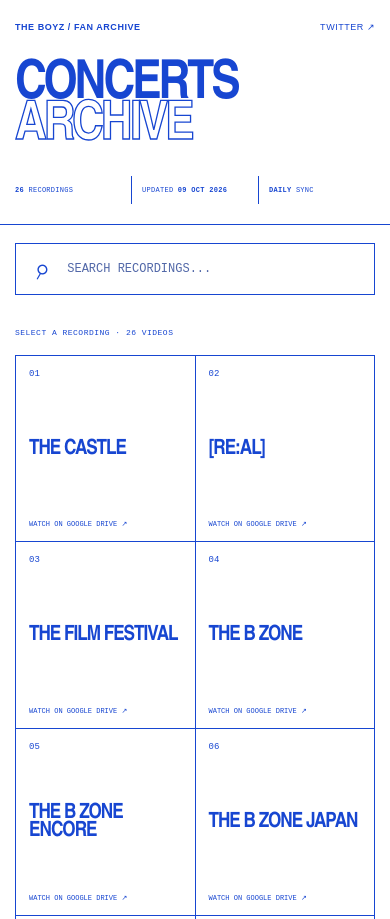
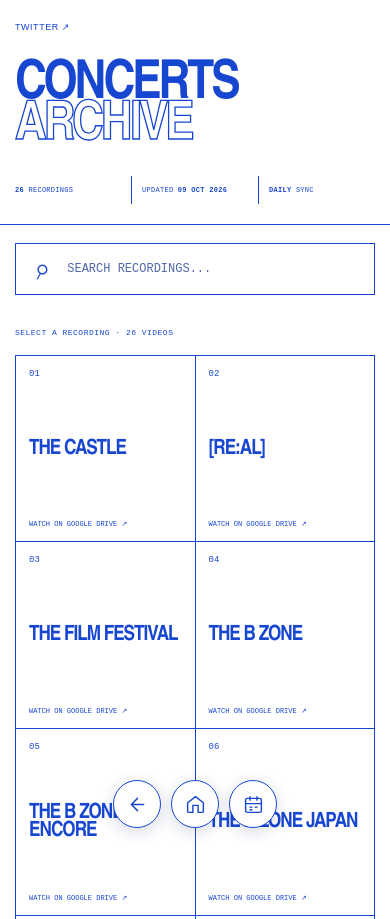
Before and after one commit to tbzarchive1206/concerts, a website: page index.html in a window 390 px wide. Shown: the top 919 px of the page. Drawn offline with Linux system fonts and the light colour scheme.

Commit message:
Add files via upload

```diff
--- a/index.html
+++ b/index.html
@@ -9,6 +9,8 @@
   <link rel="icon" type="image/png" href="./icon.png?v=2">
   <link rel="apple-touch-icon" href="./icon.png?v=2">
   <link rel="stylesheet" href="styles.css">
+  <link rel="stylesheet" href="./tbz-mobile-nav.css?v=1">
+  <script defer src="./tbz-mobile-nav.js?v=1"></script>
 </head>
 <body>
   <main id="top">
--- /dev/null
+++ b/tbz-mobile-nav.css
@@ -0,0 +1,36 @@
+/* Shared mobile navigation. Keep the same version in every archive. */
+#tbz-mobile-nav { display: none; }
+@media (max-width: 800px) {
+  html { scroll-padding-bottom: calc(100px + env(safe-area-inset-bottom, 0px)); }
+  /* A separate flow element preserves each archive's existing footer padding. */
+  #tbz-mobile-nav-space { display: block; clear: both; flex: 0 0 auto; height: calc(100px + env(safe-area-inset-bottom, 0px)); }
+  #tbz-mobile-nav {
+    position: fixed; inset: auto auto calc(16px + env(safe-area-inset-bottom, 0px)) 50%;
+    transform: translateX(-50%); z-index: 40; display: flex; gap: 10px;
+    width: max-content; padding: 0; margin: 0; border: 0; background: transparent;
+    color: #1746d1; isolation: isolate;
+  }
+  #tbz-mobile-nav > a, #tbz-mobile-nav > button {
+    box-sizing: border-box; display: grid; place-items: center; flex: 0 0 48px;
+    width: 48px; height: 48px; min-width: 48px; min-height: 48px; max-width: 48px;
+    padding: 0; margin: 0; border: 1px solid #1746d1; border-radius: 50%;
+    background: #fff; color: #1746d1; text-decoration: none;
+    box-shadow: 0 4px 16px rgba(16,43,104,.17); cursor: pointer;
+    -webkit-tap-highlight-color: transparent; touch-action: manipulation;
+    font: 400 16px/1 Arial, sans-serif; letter-spacing: normal;
+  }
+  #tbz-mobile-nav svg { display: block; width: 21px; height: 21px; fill: none; stroke: currentColor; stroke-width: 1.65; stroke-linecap: round; stroke-linejoin: round; pointer-events: none; }
+  #tbz-mobile-nav > :focus-visible { outline: 3px solid #1746d1; outline-offset: 4px; }
+  #tbz-mobile-nav > :active { background: #1746d1; color: #fff; }
+  /* Hide redundant home links only after the replacement navigation is ready. */
+  html.tbz-mobile-nav-ready .tbz-mobile-home-link,
+  html.tbz-mobile-nav-ready .tbz-mobile-home-separator { display: none !important; }
+  /* Media viewers retain their own close controls and sit above the dock. */
+  body:has(dialog[open]) #tbz-mobile-nav,
+  body:has([aria-modal="true"]) #tbz-mobile-nav,
+  body:has(.player-overlay:not([hidden])) #tbz-mobile-nav,
+  body:has(.gallery-dialog:not([hidden])) #tbz-mobile-nav { visibility: hidden; }
+  @media (hover: hover) {
+    #tbz-mobile-nav > :hover { background: #1746d1; color: #fff; }
+  }
+}
--- /dev/null
+++ b/tbz-mobile-nav.js
@@ -0,0 +1,64 @@
+/* No dependencies. Works in static pages, hash routes, and standalone mode. */
+(() => {
+  'use strict';
+  if (document.getElementById('tbz-mobile-nav')) return;
+  const home = 'https://tbzarchive.com/';
+  const schedule = 'https://tbzarchive.com/schedule-archive/';
+  // history.length may include an empty browser tab. Mark real page entries so
+  // a direct standalone launch falls back to Home instead of opening a blank.
+  const stateKey = '__tbzMobileNavigationV1';
+  const nativePush = window.history.pushState.bind(window.history);
+  const nativeReplace = window.history.replaceState.bind(window.history);
+  let canGoBack = window.history.state?.[stateKey]?.back ?? Boolean(document.referrer && window.history.length > 1);
+  const withNavigation = (state, back) => ({ ...(state || {}), [stateKey]: { back } });
+  nativeReplace(withNavigation(window.history.state, canGoBack), '');
+  window.history.pushState = function (state, title, url) {
+    const result = nativePush(withNavigation(state, true), title, url);
+    canGoBack = true;
+    return result;
+  };
+  window.history.replaceState = function (state, title, url) {
+    return nativeReplace(withNavigation(state, canGoBack), title, url);
+  };
+  function trackEntry() {
+    const marker = window.history.state?.[stateKey];
+    canGoBack = marker ? marker.back : true;
+    if (!marker) nativeReplace(withNavigation(window.history.state, canGoBack), '');
+  }
+  window.addEventListener('popstate', trackEntry);
+  window.addEventListener('hashchange', trackEntry);
+  const nav = document.createElement('nav');
+  nav.id = 'tbz-mobile-nav';
+  nav.setAttribute('aria-label', 'Mobile navigation');
+  const icon = paths => `<svg viewBox="0 0 24 24" aria-hidden="true" focusable="false">${paths}</svg>`;
+  nav.innerHTML = `<button type="button" aria-label="Go back" title="Go back">${icon('<path d="m12 5-7 7 7 7M5 12h14"/>')}</button><a href="${home}" aria-label="Home — THE BOYZ Archive" title="Home">${icon('<path d="m3 10 9-7 9 7v10a1 1 0 0 1-1 1h-5v-8H9v8H4a1 1 0 0 1-1-1Z"/>')}</a><a href="${schedule}" aria-label="Schedule Archive" title="Schedule Archive">${icon('<rect x="3" y="5" width="18" height="16" rx="2"/><path d="M16 3v4M8 3v4M3 11h18M8 15h2M14 15h2M8 18h2"/>')}</a>`;
+  nav.querySelector('button').addEventListener('click', () => {
+    if (canGoBack && window.history.length > 1) window.history.back();
+    else window.location.assign(home);
+  });
+  const spacer = document.createElement('div');
+  spacer.id = 'tbz-mobile-nav-space';
+  spacer.setAttribute('aria-hidden', 'true');
+  document.body.append(spacer, nav);
+  // React may insert headers/footers after this deferred script has run.
+  function markHomeLinks() {
+    document.querySelectorAll('header a[href], footer a[href], .utility a[href], .topbar a[href]').forEach(link => {
+      if (nav.contains(link) || link.classList.contains('tbz-mobile-home-link')) return;
+      const url = new URL(link.getAttribute('href'), document.baseURI);
+      const isHome = (url.origin === new URL(home).origin && /^\/(?:index\.html)?$/.test(url.pathname)) ||
+        (url.hostname === 'tbzarchive1206.github.io' && /^\/(?:tbzarchive\/?)?(?:index\.html)?$/.test(url.pathname));
+      const explicitLabel = link.matches('[data-i18n="mainArchive"], [data-i18n="mainPage"]') ||
+        link.querySelector('[data-i18n="mainArchive"], [data-i18n="mainPage"]');
+      if (!isHome && !explicitLabel) return;
+      // Keep local fragment navigation, e.g. TBZ/#top and a gallery's #home.
+      if (link.getAttribute('href').startsWith('#')) return;
+      link.classList.add('tbz-mobile-home-link');
+      const separator = link.nextElementSibling;
+      if (separator && separator.tagName === 'SPAN' && separator.textContent.trim() === '/') separator.classList.add('tbz-mobile-home-separator');
+    });
+  }
+  markHomeLinks();
+  document.documentElement.classList.add('tbz-mobile-nav-ready');
+  const observer = new MutationObserver(markHomeLinks);
+  observer.observe(document.body, { childList: true, subtree: true });
+})();
```
Also changed, not shown: 1 other file.
